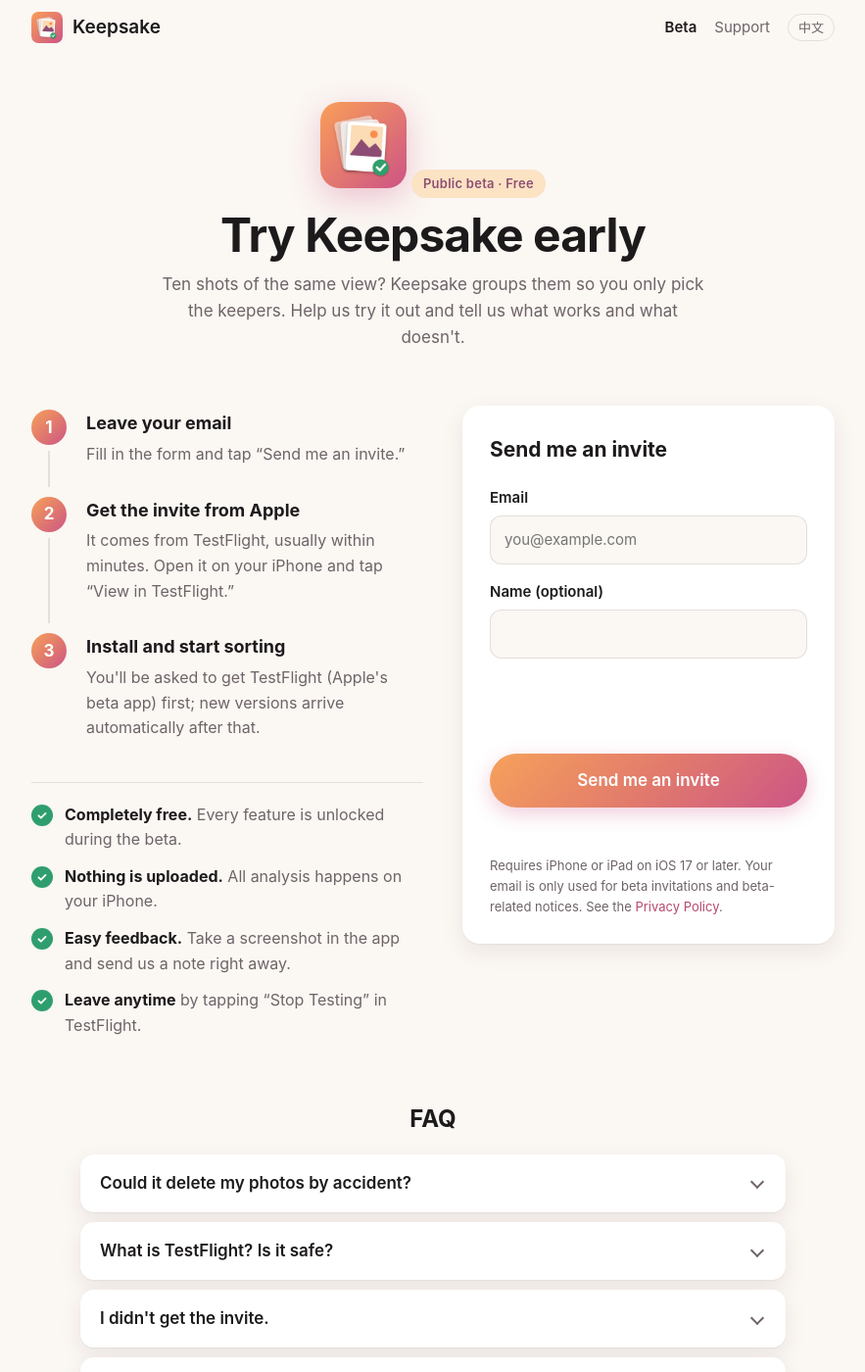
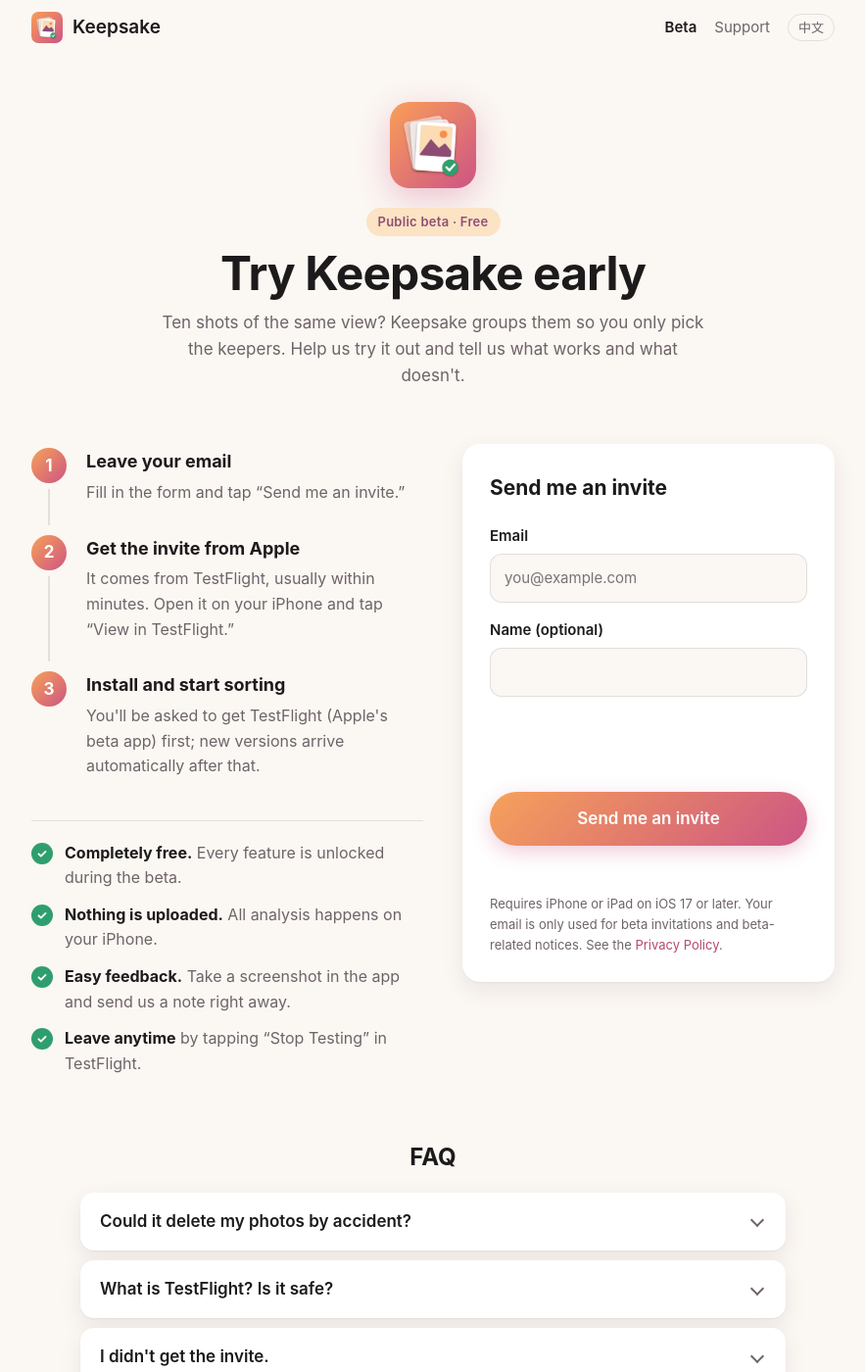
Before and after one commit to mcc311/keepsake-site, a Jekyll site: the page built from beta.html, in a window 1280 px wide and 1400 px high. Shown: the whole window at 98% size, without its empty margins (198-1081 px from the left). Built offline with Jekyll 4.4.1, drawn with Linux system fonts in a browser that asks for light colours.

Commit message:
Beta hero: icon on its own line

```diff
--- a/assets/style.css
+++ b/assets/style.css
@@ -130,7 +130,7 @@ main { max-width: 860px; margin: 0 auto; padding: 0 20px 64px; }
 
 /* 測試報名 */
 .join-hero { text-align: center; padding: 48px 0 8px; }
-.join-hero .icon { width: 88px; height: 88px; border-radius: 22.5%; box-shadow: 0 10px 32px rgba(204, 85, 134, .32); }
+.join-hero .icon { display: block; margin: 0 auto; width: 88px; height: 88px; border-radius: 22.5%; box-shadow: 0 10px 32px rgba(204, 85, 134, .32); }
 .eyebrow {
   display: inline-block; margin: 20px 0 0; padding: 4px 12px; border-radius: 999px;
   font-size: 13px; font-weight: 600; letter-spacing: .02em;
```
